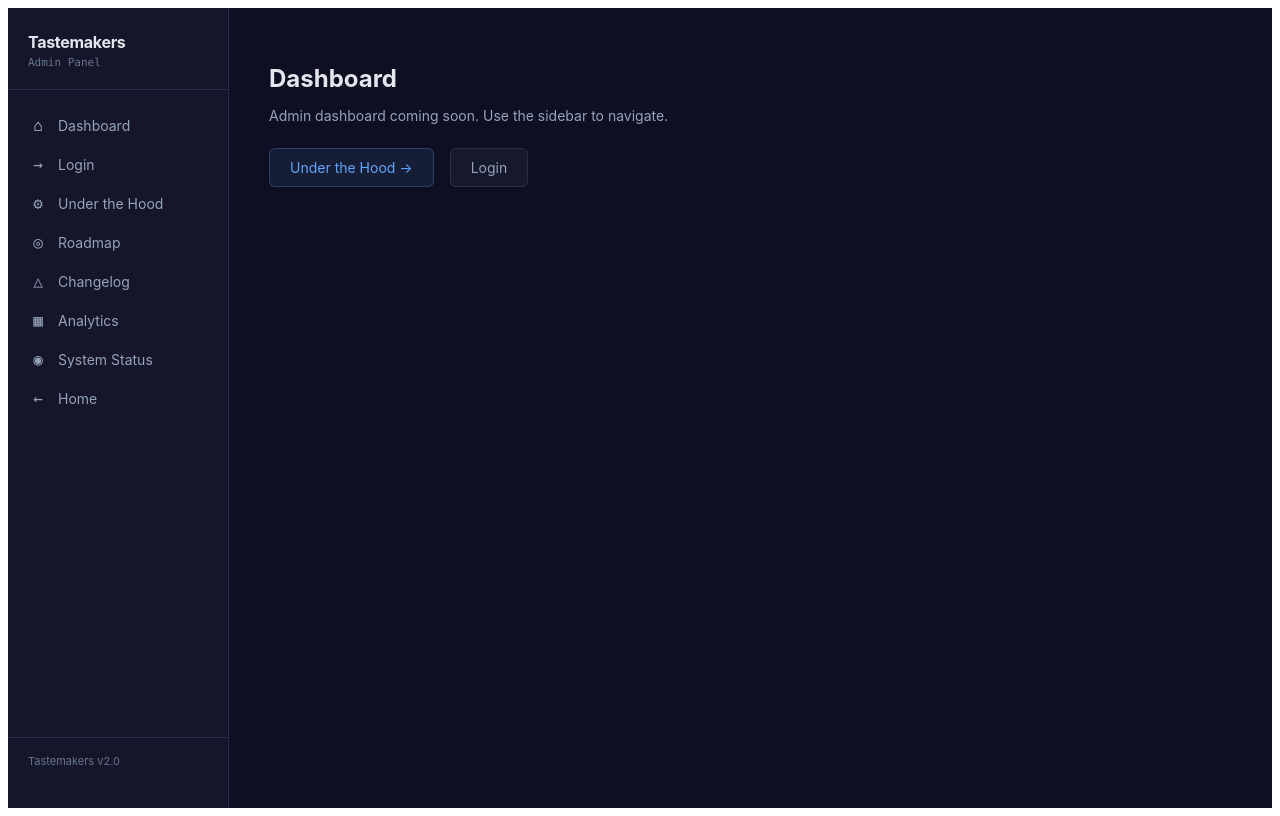
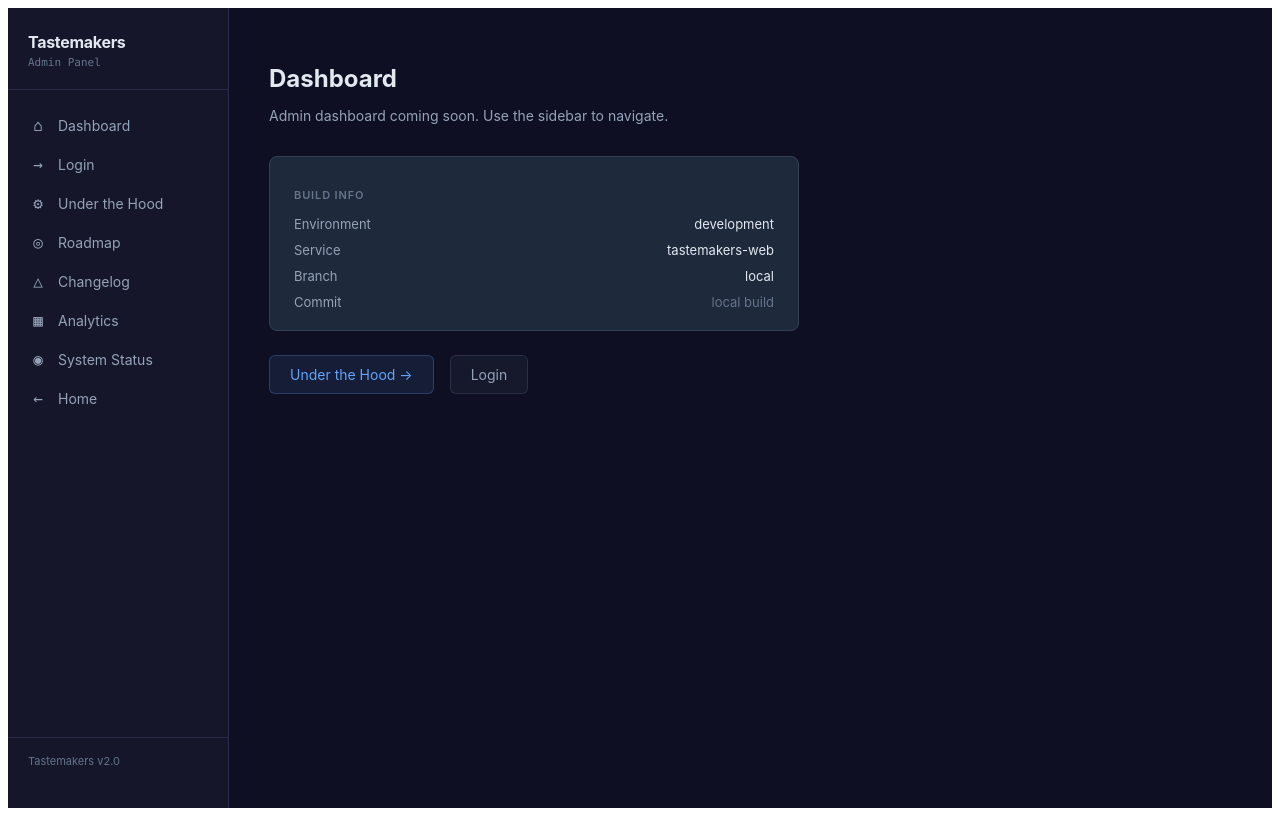
Before and after one commit to thirstypig/tastemakers-web, a Next.js app: page /admin in a window 1280 px wide. Built offline with nearby package versions, Linux system fonts and the light colour scheme.

Commit message:
feat: add build info section to /admin dashboard

```diff
--- a/src/app/admin/page.tsx
+++ b/src/app/admin/page.tsx
@@ -1,15 +1,22 @@
-"use client";
-
 const t = {
   bg: "#0f0f23",
   text: "#e2e8f0",
   muted: "#94a3b8",
   dim: "#64748b",
   accent: "#60a5fa",
+  green: "#34d399",
   font: '-apple-system, BlinkMacSystemFont, "Segoe UI", Roboto, sans-serif',
 };
 
 export default function AdminDashboard() {
+  const sha = process.env.RAILWAY_GIT_COMMIT_SHA;
+  const branch = process.env.RAILWAY_GIT_BRANCH ?? "local";
+  const env = process.env.RAILWAY_ENVIRONMENT_NAME ?? "development";
+  const deploymentId = process.env.RAILWAY_DEPLOYMENT_ID;
+  const service = process.env.RAILWAY_SERVICE_NAME ?? "tastemakers-web";
+
+  const shortSha = sha ? sha.slice(0, 7) : null;
+
   return (
     <div style={{ padding: 40, fontFamily: t.font }}>
       <h1 style={{ fontSize: 24, fontWeight: 700, color: t.text, marginBottom: 8 }}>
@@ -18,6 +25,35 @@ export default function AdminDashboard() {
       <p style={{ color: t.muted, fontSize: 14 }}>
         Admin dashboard coming soon. Use the sidebar to navigate.
       </p>
+
+      <div
+        style={{
+          marginTop: 32,
+          padding: "20px 24px",
+          background: "#1e293b",
+          border: "1px solid #334155",
+          borderRadius: 8,
+          maxWidth: 480,
+        }}
+      >
+        <p style={{ fontSize: 11, fontWeight: 600, color: t.dim, textTransform: "uppercase", letterSpacing: "0.08em", marginBottom: 14 }}>
+          Build Info
+        </p>
+        <div style={{ display: "flex", flexDirection: "column", gap: 10 }}>
+          <BuildRow label="Environment" value={env} highlight={env === "production"} />
+          <BuildRow label="Service" value={service} />
+          <BuildRow label="Branch" value={branch} />
+          {shortSha ? (
+            <BuildRow label="Commit" value={shortSha} mono />
+          ) : (
+            <BuildRow label="Commit" value="local build" dim />
+          )}
+          {deploymentId && (
+            <BuildRow label="Deployment" value={deploymentId.slice(0, 8)} mono />
+          )}
+        </div>
+      </div>
+
       <div style={{ marginTop: 24, display: "flex", gap: 16 }}>
         <a
           href="/tech"
@@ -53,3 +89,33 @@ export default function AdminDashboard() {
     </div>
   );
 }
+
+function BuildRow({
+  label,
+  value,
+  highlight,
+  mono,
+  dim,
+}: {
+  label: string;
+  value: string;
+  highlight?: boolean;
+  mono?: boolean;
+  dim?: boolean;
+}) {
+  return (
+    <div style={{ display: "flex", justifyContent: "space-between", alignItems: "center" }}>
+      <span style={{ fontSize: 13, color: t.muted }}>{label}</span>
+      <span
+        style={{
+          fontSize: 13,
+          fontFamily: mono ? "monospace" : t.font,
+          color: highlight ? t.green : dim ? t.dim : t.text,
+          fontWeight: highlight ? 600 : 400,
+        }}
+      >
+        {value}
+      </span>
+    </div>
+  );
+}
```
